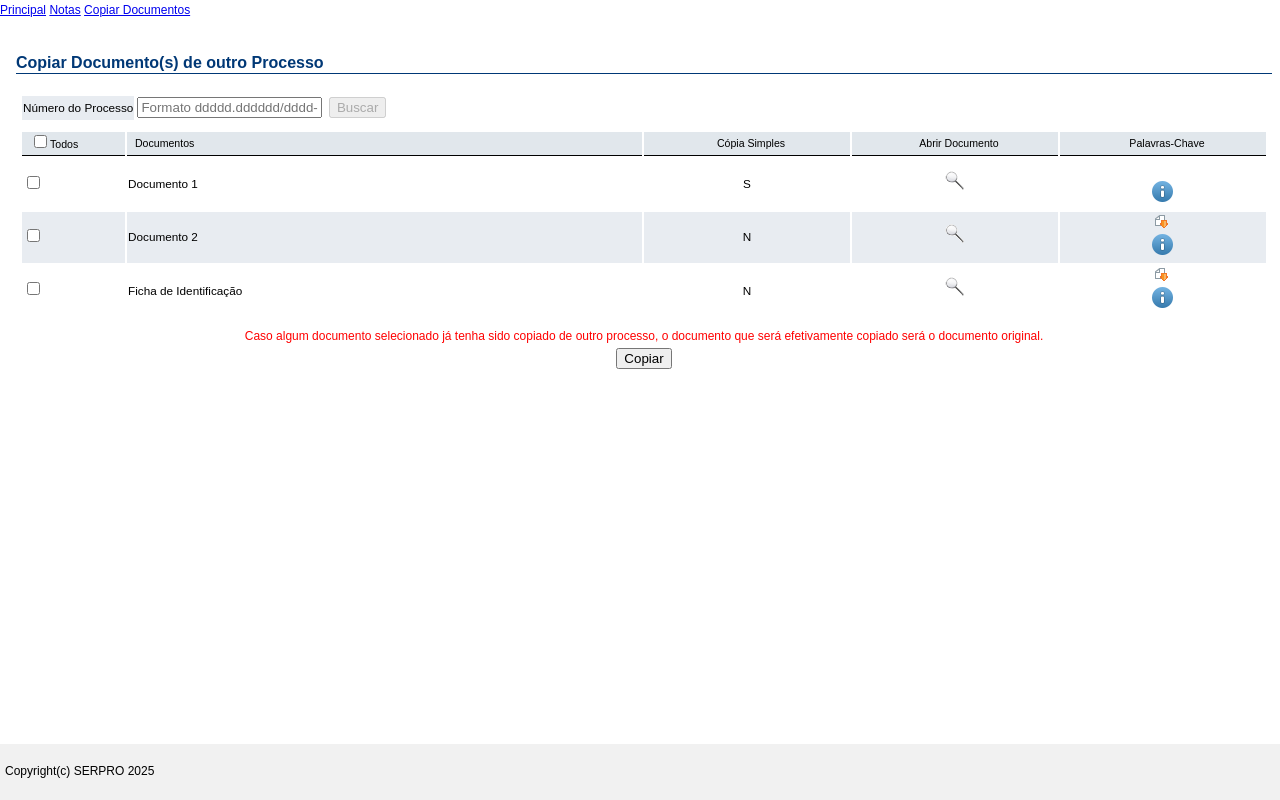
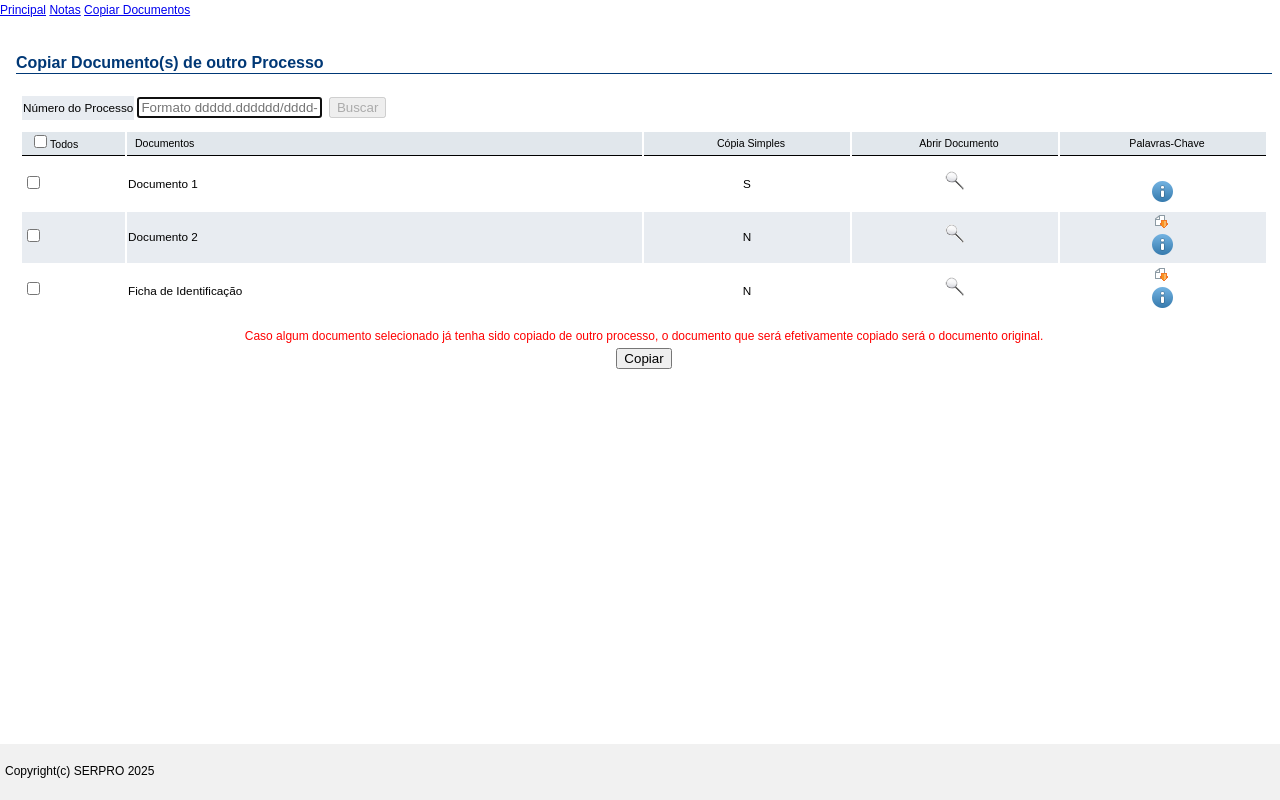
Before and after one commit to carlosleonardo/e-Processo-react, a React (Vite) app: page /copiar in a window 1280 px wide. Built offline with nearby package versions, Linux system fonts and the light colour scheme.

Commit message:
Alteração para colocar o foco na caixa de texto número do processo.

```diff
--- a/src/components/BuscarDocumentos.tsx
+++ b/src/components/BuscarDocumentos.tsx
@@ -1,4 +1,4 @@
-import { ChangeEvent, useState } from "react";
+import { ChangeEvent, use, useEffect, useRef, useState } from "react";
 
 export interface PropsBuscarDocumentos {
     chaveEquipeAtividade: string;
@@ -14,6 +14,11 @@
     const [invalido, setInvalido] = useState(true);
     const [numeroProcessoNaoFormatado, setNumeroProcessoNaoFormatado] =
         useState("");
+    const refTextoProcesso = useRef<HTMLInputElement>(null);
+
+    useEffect(() => {
+        refTextoProcesso.current?.focus();
+    }, []);
 
     function aoMudarNumeroProcesso(evento: ChangeEvent<HTMLInputElement>) {
         const alvo = evento.target;
@@ -61,6 +66,7 @@
                                     pattern="^\d{5}\.\d{6}/\d{4}-\d{2}$"
                                     placeholder="Formato ddddd.dddddd/dddd-dd"
                                     onChange={aoMudarNumeroProcesso}
+                                    ref={refTextoProcesso}
                                 />
                                 &nbsp;&nbsp;
                                 <button
```
